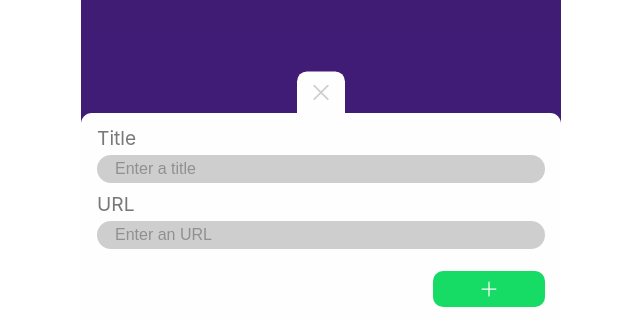
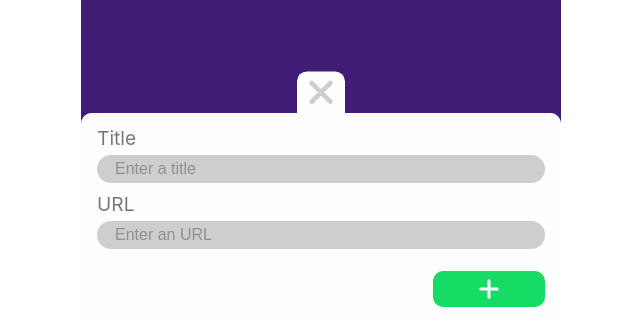
Before and after one commit to Jyun-Peng/Website-Queue, a React (Create React App) app: page / in a window 1280 px wide. Both pictures are taken after a click on the button 640 px from the left and 760 px from the top of the page. Shown: the part 477-797 px from the top of the page, without its empty margins (319-959 px from the left). Built offline with nearby package versions, Linux system fonts and the light colour scheme.

Commit message:
Replace react icons plus icon with mine.

```diff
--- a/src/components/InputBar.js
+++ b/src/components/InputBar.js
@@ -1,6 +1,6 @@
 import React, { useRef, useState } from 'react';
 import styled from 'styled-components';
-import { BsPlusLg } from 'react-icons/bs';
+import { ReactComponent as Plus } from '../icons/plus.svg';
 import { CSSTransition } from 'react-transition-group';
 import Button from './Button';
 import '../cssAnimation/inputBar.css';
@@ -40,9 +40,7 @@ const StyledBtnGroup = styled.div`
 `;
 // Buttons
 const StyledAddBtn = styled(Button)`
-    color: var(--color-white);
     background-color: var(--color-green);
-    font-size: 1.25rem;
     width: 7rem;
     height: 2.25rem;
     display: flex;
@@ -51,14 +49,17 @@ const StyledAddBtn = styled(Button)`
     border-radius: 10px;
     border: none;
 
+    & > svg {
+        width: 1.25rem;
+        height: 1.25rem;
+        stroke: var(--color-white);
+    }
     &:active {
         background-color: var(--color-dark-green);
     }
 `;
 const StyledOpenBtn = styled(Button)`
-    color: var(--color-gray);
     background-color: var(--color-white);
-    font-size: 1.75rem;
     width: 100%;
     height: 3rem;
     border: none;
@@ -68,14 +69,17 @@ const StyledOpenBtn = styled(Button)`
     padding: 0;
     border-radius: 0.625rem;
 
-    &:active {
-        color: var(--color-gray-click);
+    & > svg {
+        width: 2rem;
+        height: 2rem;
+        stroke: var(--color-gray);
+    }
+    &:active > svg {
+        stroke: var(--color-gray-click);
     }
 `;
 const StyledCloseBtn = styled(Button)`
     background-color: var(--color-white);
-    color: var(--color-gray);
-    font-size: 1.75rem;
     width: 3rem;
     height: 2.6rem;
     display: flex;
@@ -86,10 +90,12 @@ const StyledCloseBtn = styled(Button)`
     border: none;
     /* box-shadow: var(--shadow); */
     & svg {
-        transform: rotate(45deg);
+        width: 2rem;
+        height: 2rem;
+        stroke: var(--color-gray);
     }
-    &:active {
-        color: var(--color-gray-click);
+    &:active > svg {
+        stroke: var(--color-gray-click);
     }
 `;
 const StyledLabel = styled.label`
@@ -176,7 +182,9 @@ function InputBar({ handleAddData, isOpen, setIsOpen }) {
         <StyledWrapper>
             {!isOn && (
                 <StyledOpenBtnWrapper>
-                    <StyledOpenBtn handleClick={handleOpen}>{<BsPlusLg />}</StyledOpenBtn>
+                    <StyledOpenBtn handleClick={handleOpen}>
+                        <Plus />
+                    </StyledOpenBtn>
                 </StyledOpenBtnWrapper>
             )}
             <CSSTransition
@@ -190,7 +198,7 @@ function InputBar({ handleAddData, isOpen, setIsOpen }) {
                 <StyledMainWrapper>
                     <StyledCloseBtnWrapper className="btn--close">
                         <StyledCloseBtn handleClick={handleClose}>
-                            <BsPlusLg />
+                            <Plus />
                         </StyledCloseBtn>
                     </StyledCloseBtnWrapper>
                     <div className="content">
@@ -224,7 +232,9 @@ function InputBar({ handleAddData, isOpen, setIsOpen }) {
                             />
                         </StyledLabel>
                         <StyledBtnGroup>
-                            <StyledAddBtn handleClick={handleAdd}>{<BsPlusLg />}</StyledAddBtn>
+                            <StyledAddBtn handleClick={handleAdd}>
+                                <Plus />
+                            </StyledAddBtn>
                         </StyledBtnGroup>
                     </div>
                 </StyledMainWrapper>
```
